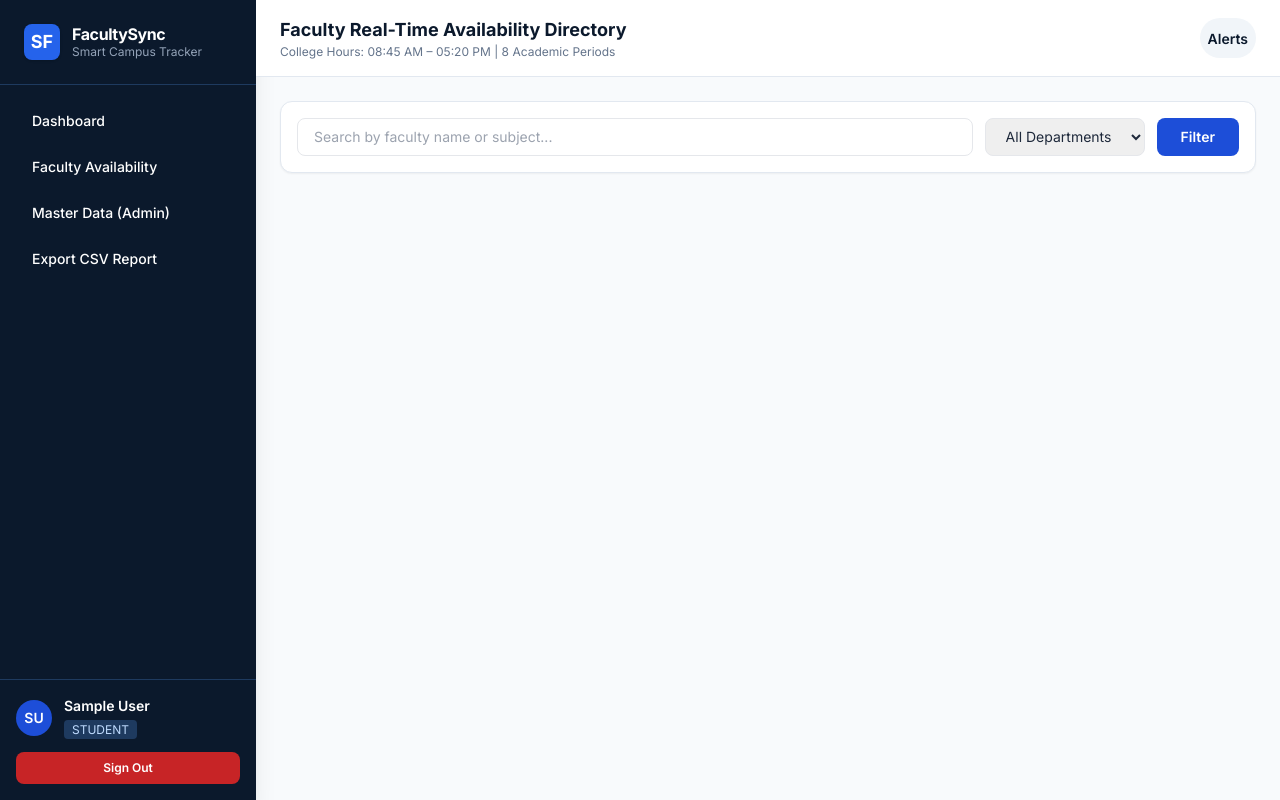
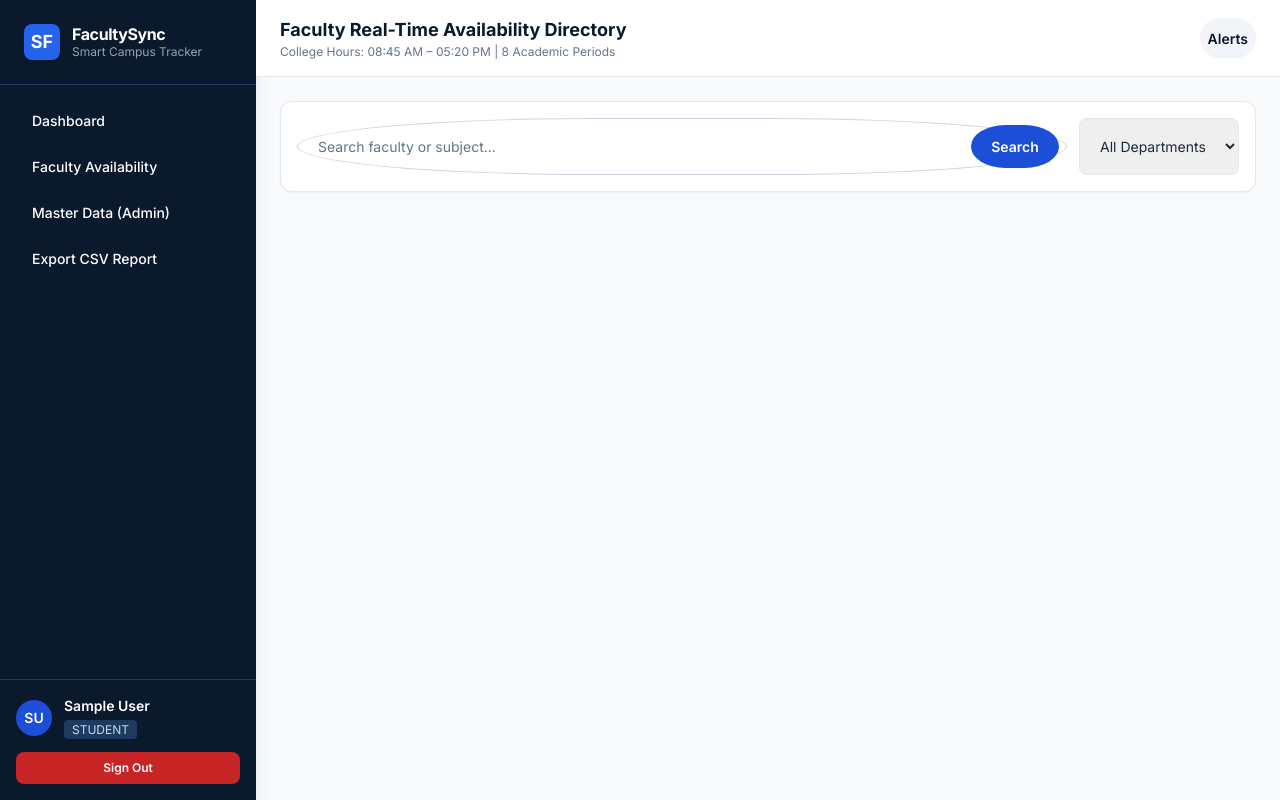
Before and after one commit to Praveen-2005-gif/Mini-Project, a Django app: page /faculty/ in a window 1280 px wide. Run offline with Django 5.2, Linux system fonts and the light colour scheme; the visitor is signed in with stand-in values (Sample User, id 1); data comes from the database, SQL or seed files in the repository; data that the repository does not hold is empty; some libraries are stand-ins or nearby versions.

Commit message:
Add visual updates to faculty tracker

```diff
--- a/templates/base.html
+++ b/templates/base.html
@@ -7,6 +7,57 @@
     <script src="https://cdn.tailwindcss.com"></script>
     <script src="https://cdn.jsdelivr.net/npm/chart.js"></script>
     <link href="https://fonts.googleapis.com/css2?family=Inter:wght@400;500;600;700&display=swap" rel="stylesheet">
+    <style>
+        .curved-search {
+            display: flex;
+            align-items: center;
+            gap: 0.5rem;
+            min-width: 0;
+            min-height: 3.5rem;
+            padding: 0.4rem 0.45rem 0.4rem 1.25rem;
+            border: 1.5px solid #cbd5e1;
+            border-radius: 50% / 65%;
+            background: #fff;
+            transition: border-color 160ms ease, box-shadow 160ms ease;
+        }
+        .curved-search:focus-within {
+            border-color: #1D4ED8;
+            box-shadow: 0 0 0 4px rgb(29 78 216 / 14%);
+        }
+        .curved-search__input {
+            flex: 1 1 auto;
+            min-width: 0;
+            border: 0;
+            outline: 0;
+            background: transparent;
+            color: #0B192C;
+            font: inherit;
+            font-size: 0.875rem;
+        }
+        .curved-search__input::placeholder { color: #64748b; }
+        .curved-search__button {
+            flex: 0 0 auto;
+            min-height: 2.65rem;
+            padding: 0 1.25rem;
+            border: 0;
+            border-radius: 50% / 65%;
+            background: #1D4ED8;
+            color: #fff;
+            font-size: 0.875rem;
+            font-weight: 600;
+            cursor: pointer;
+            transition: background 160ms ease;
+        }
+        .curved-search__button:hover { background: #2563EB; }
+        .curved-search__button:focus-visible {
+            outline: 3px solid #93c5fd;
+            outline-offset: 2px;
+        }
+        @media (max-width: 480px) {
+            .curved-search { min-height: 3.25rem; padding-left: 1rem; }
+            .curved-search__button { min-height: 2.45rem; padding: 0 1rem; }
+        }
+    </style>
     <script>
         tailwind.config = {
             theme: {
--- a/templates/directory/faculty_list.html
+++ b/templates/directory/faculty_list.html
@@ -3,14 +3,17 @@
 {% block content %}
 <!-- Filter Bar -->
 <form method="GET" class="bg-white p-4 rounded-xl border border-slate-200 shadow-sm flex flex-col md:flex-row gap-3">
-    <input type="text" name="q" value="{{ query }}" placeholder="Search by faculty name or subject..." class="flex-1 px-4 py-2 border rounded-lg text-sm">
+    <div class="curved-search flex-1">
+        <label class="sr-only" for="faculty-search">Search faculty by name or subject</label>
+        <input id="faculty-search" type="search" name="q" value="{{ query }}" placeholder="Search faculty or subject..." class="curved-search__input">
+        <button type="submit" class="curved-search__button">Search</button>
+    </div>
     <select name="department" class="px-4 py-2 border rounded-lg text-sm">
         <option value="">All Departments</option>
         {% for d in departments %}
         <option value="{{ d.id }}" {% if selected_dept == d.id|stringformat:"s" %}selected{% endif %}>{{ d.name }}</option>
         {% endfor %}
     </select>
-    <button type="submit" class="px-6 py-2 rounded-lg bg-royal-600 text-white font-semibold text-sm hover:bg-royal-500">Filter</button>
 </form>
 
 <!-- Faculty Cards Grid -->
```
Also changed, not shown: templates/auth/login.html (+97 -2 lines), templates/dashboards/student_dashboard.html (+6 -3 lines).
